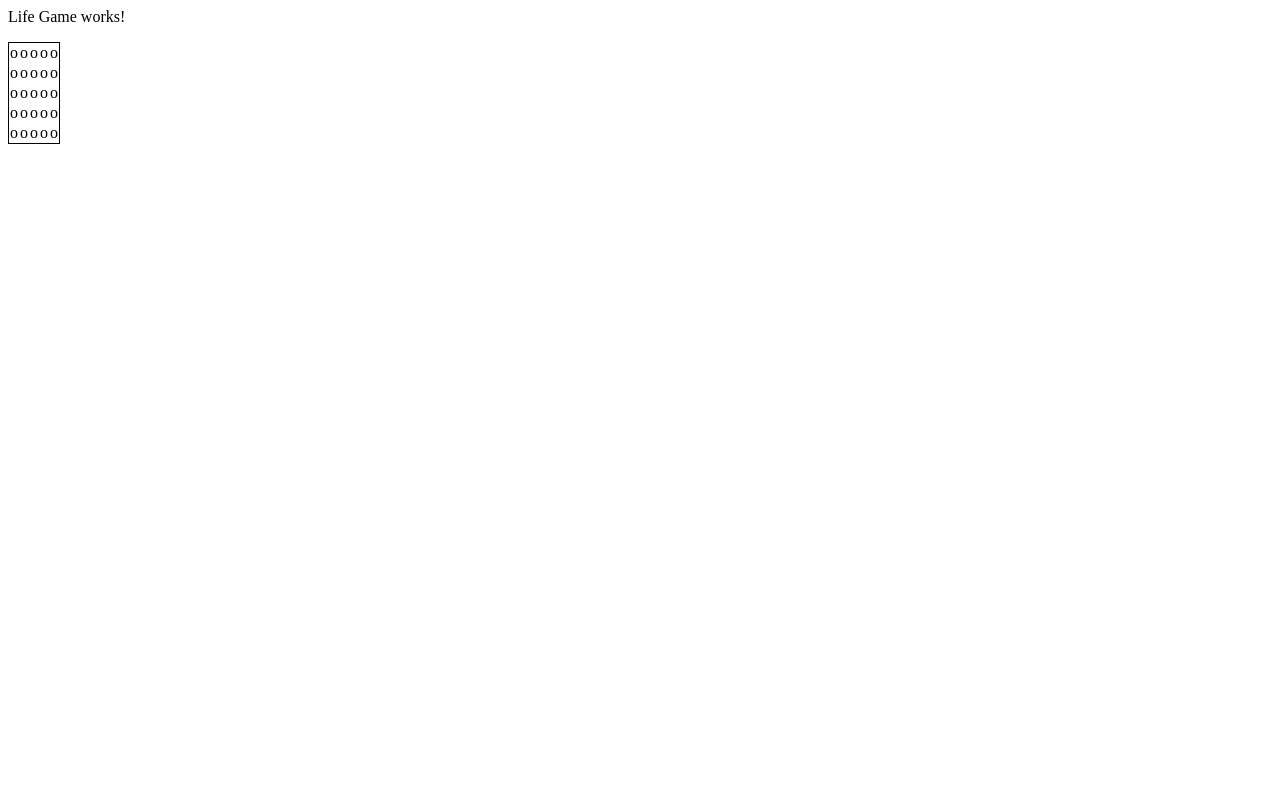
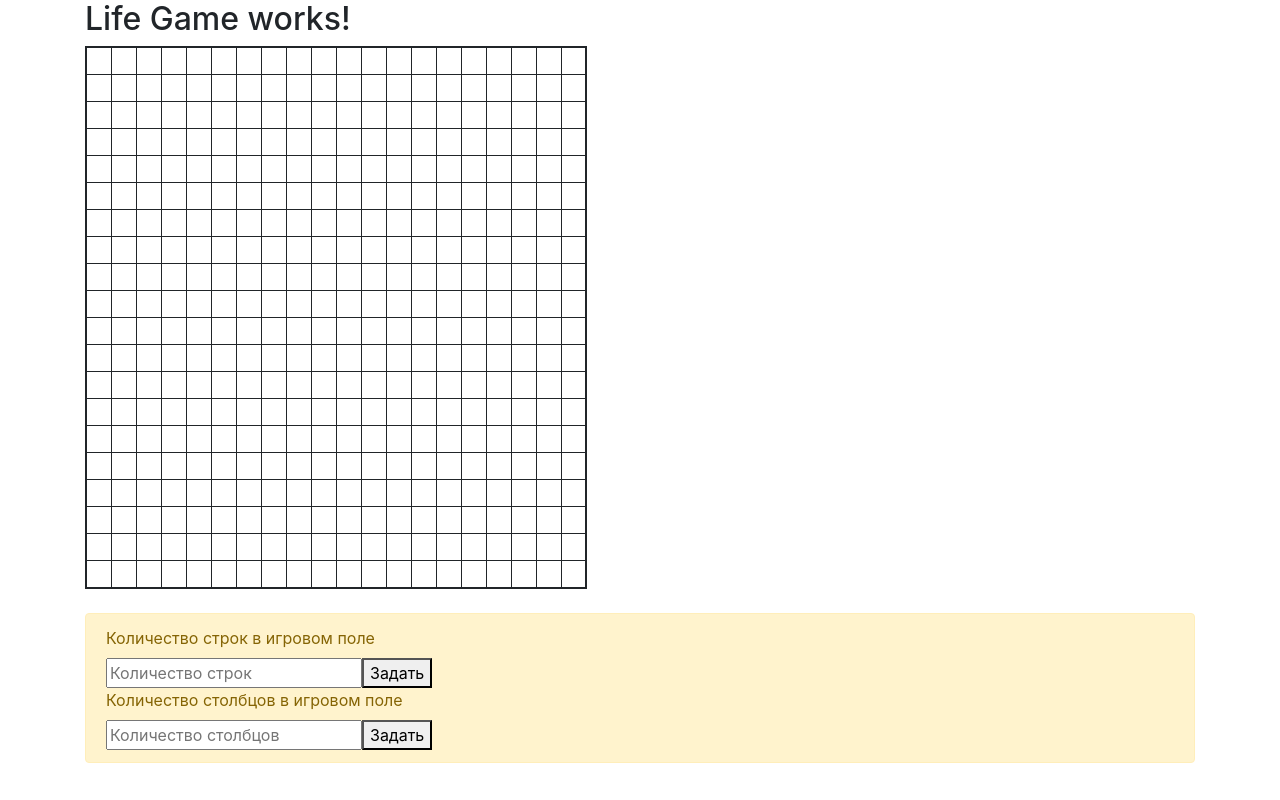
Before and after one commit to naleninoi/life_game, an Angular app: page / in a window 1280 px wide. Built offline with nearby package versions, Linux system fonts and the light colour scheme.

Commit message:
table size setup added

```diff
--- a/src/app/lg/lg.component.css
+++ b/src/app/lg/lg.component.css
@@ -1,7 +1,20 @@
-table.gameboard {
+table.gmbrd {
   text-align: center;
-  border: 1px solid;
+  border: 2px solid;
   border-collapse: collapse;
   padding: 1px;
   empty-cells: show;
 }
+
+tr {
+  height: 25px;
+}
+
+td {
+  border: 1px solid;
+  width: 25px;
+}
+
+td.alive {
+  background-color: green;
+}
--- a/src/app/lg/lg.component.html
+++ b/src/app/lg/lg.component.html
@@ -1,8 +1,21 @@
-<p>
-Life Game works!
-</p>
-<table class="gameboard">
-  <tr *ngFor = "let item of createBoard(5)">
-    <td *ngFor = "let item of createBoard(5)">o</td>
-  </tr>
-</table>
+<div class="container">
+  <h2>Life Game works!</h2>
+  <table class="gmbrd">
+    <tr *ngFor = "let item of createBoard(tableRows)">
+      <td *ngFor = "let item of createBoard(tableCols)" (click)="changeStatus()" [ngClass]="status ? 'success': 'alive'">&nbsp;</td>
+    </tr>
+  </table>
+  <br>
+  <div class="alert alert-warning">
+    <form (submit)="setRows(rows.value)">
+      <label for="rows">Количество строк в игровом поле</label><br>
+      <input type="number" id="table_rows" placeholder="Количество строк" #rows>
+      <button type="submit">Задать</button>
+    </form>
+    <form (submit)="setCols(cols.value)">
+      <label for="cols">Количество столбцов в игровом поле</label><br>
+      <input type="number" id="table_cols" placeholder="Количество столбцов" #cols>
+      <button type="submit">Задать</button>
+    </form>
+  </div>
+</div>
--- a/src/app/lg/lg.component.ts
+++ b/src/app/lg/lg.component.ts
@@ -9,20 +9,35 @@ export class LgComponent implements OnInit {
 
   tableRows:number;
   tableCols:number;
+  status: boolean = true;
 
   constructor() { }
 
   ngOnInit(): void {
-    this.tableRows = 5;
-    this.tableCols = 5;
+    this.tableRows = 20;
+    this.tableCols = 20;
   }
 
-  createBoard(number) {
+  createBoard(n:number) {
     let items = [];
-    for (let i = 1; i <= number; i++) {
+    for (let i = 1; i <= n; i++) {
       items.push(i);
   }
   return items;
   }
 
+  setRows(rows: any) {
+    this.tableRows = rows;
+    return false;
+  }
+
+  setCols(cols: any) {
+    this.tableCols = cols;
+    return false;
+  }
+
+  changeStatus() {
+    this.status = !this.status;
+  }
+
 }
--- a/src/index.html
+++ b/src/index.html
@@ -1 +1,14 @@
-<my-app>loading</my-app>
+<!doctype html>
+<html lang="en">
+<head>
+  <meta charset="utf-8">
+  <title>Life Game</title>
+  <base href="/">
+  <link rel="stylesheet" href="https://cdn.jsdelivr.net/npm/bootstrap@4.5.3/dist/css/bootstrap.min.css" integrity="sha384-TX8t27EcRE3e/ihU7zmQxVncDAy5uIKz4rEkgIXeMed4M0jlfIDPvg6uqKI2xXr2" crossorigin="anonymous">
+  <meta name="viewport" content="width=device-width, initial-scale=1">
+  <link rel="icon" type="image/x-icon" href="favicon.ico">
+</head>
+<body>
+  <my-app></my-app>
+</body>
+</html>
```
